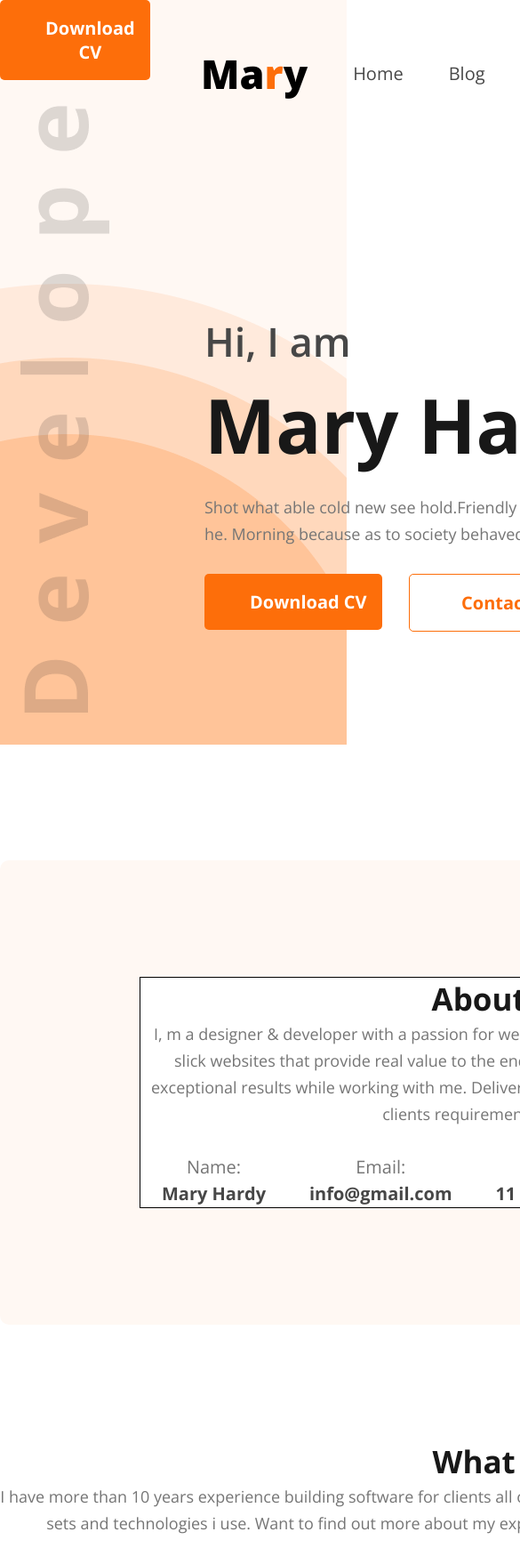
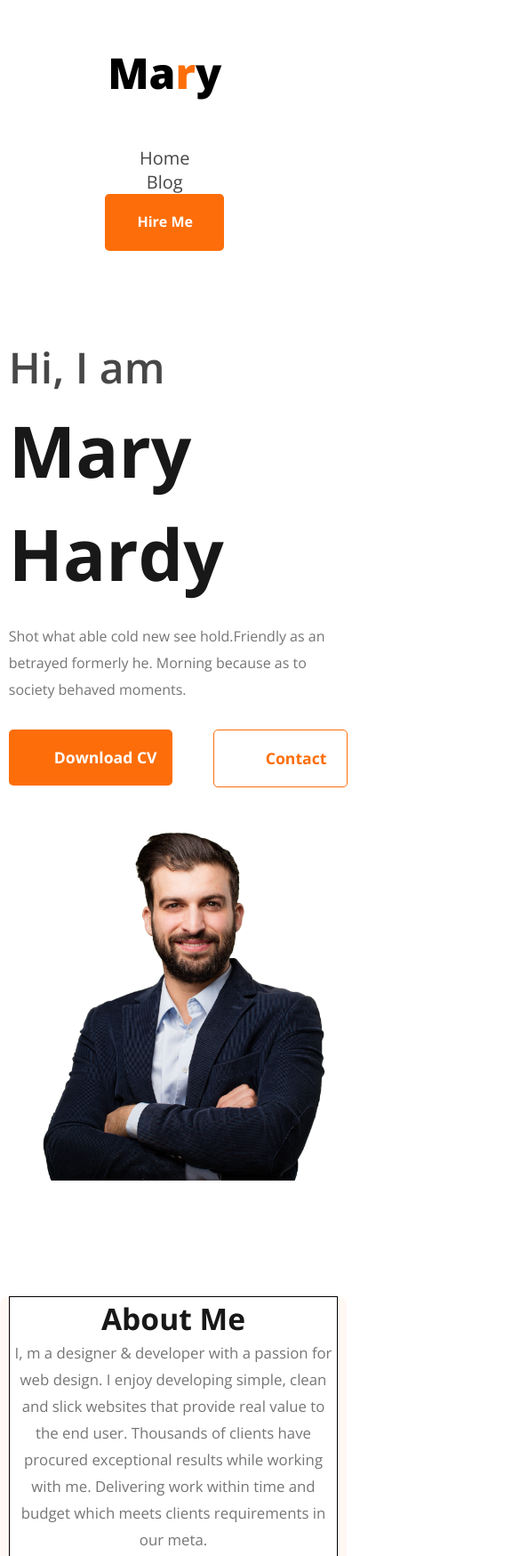
Before and after one commit to SahariorRidoy/web-dev-portfolio, a plain HTML site: page index.html in a window 390 px wide. Shown: the top 1749 px of the page at 89% size, 585 px wide, since content can reach past the window. Drawn offline with nearby package versions, Linux system fonts and the light colour scheme.

Commit message:
Responsive add

```diff
--- a/css/style.css
+++ b/css/style.css
@@ -32,9 +32,9 @@
 }
 .nav_title {
   font-family: Open Sans;
-  font-size: 45px;
+  font-size: 3rem;
   font-weight: 800;
-  line-height: 61px;
+  line-height: 4rem;
   letter-spacing: 0%;
   text-align: left;
   margin-top: 50px;
@@ -48,7 +48,7 @@
 
 header ul li a {
   text-decoration: none;
-  margin-left: 51px;
+  margin-left: 0;
   color: rgb(71, 71, 71);
   font-family: Open Sans;
   font-size: 20px;
@@ -61,7 +61,7 @@
   padding: 18px 35px 19px 36px;
   color: rgb(255, 255, 255);
   font-family: Open Sans;
-  font-size: 20px;
+  font-size: 1rem;
   font-weight: 700;
   line-height: 27px;
   letter-spacing: 0%;
@@ -90,7 +90,7 @@
 .banner .banner_contents .banner_head {
   color: rgb(71, 71, 71);
   font-family: Open Sans;
-  font-size: 45px;
+  font-size: 3rem;
   font-weight: 600;
   line-height: 61px;
   margin-bottom: 5px;
@@ -99,7 +99,7 @@
 .banner .banner_contents .banner_title {
   color: rgb(24, 24, 24);
   font-family: Open Sans;
-  font-size: 85px;
+  font-size: 5rem;
   font-weight: 700;
   line-height: 116px;
   margin-bottom: 20px;
@@ -108,7 +108,7 @@
 .banner .banner_contents .banner_details {
   color: rgb(117, 117, 117);
   font-family: Open Sans;
-  font-size: 18px;
+  font-size: 1rem;
   font-weight: 400;
   line-height: 30px;
   margin-bottom: 30px;
@@ -118,7 +118,7 @@
   padding: 18px 17px 18px 51px;
   color: rgb(255, 255, 255);
   font-family: Open Sans;
-  font-size: 20px;
+  font-size: 1.1rem;
   font-weight: 700;
   line-height: 27px;
   margin-right: 30px;
@@ -132,7 +132,7 @@
   border-radius: 5px;
   color: rgb(253, 110, 10);
   font-family: Open Sans;
-  font-size: 20px;
+  font-size: 1.1rem;
   font-weight: 700;
   line-height: 27px;
   text-align: center;
@@ -161,7 +161,7 @@
 .about_title {
   color: rgb(24, 24, 24);
   font-family: Open Sans;
-  font-size: 35px;
+  font-size: 2.1rem;
   font-weight: 700;
   line-height: 48px;
   letter-spacing: 0%;
@@ -170,7 +170,7 @@
 .about_description {
   color: rgb(117, 117, 117);
   font-family: Open Sans;
-  font-size: 18px;
+  font-size: 1.05rem;
   font-weight: 400;
   line-height: 30px;
   letter-spacing: 0%;
@@ -180,14 +180,14 @@
   font-family: Open Sans;
   font-size: 20px;
   font-weight: 400;
-  line-height: 30px;
+  line-height: 2rem;
   letter-spacing: 0%;
   text-align: center;
   color: #757575;
 }
 .item_bottom {
   font-family: Open Sans;
-  font-size: 20px;
+  font-size: 1.1rem;
   font-weight: 700;
   line-height: 30px;
   letter-spacing: 0%;
@@ -220,7 +220,7 @@
 .icon_box_head {
   color: rgb(24, 24, 24);
   font-family: Open Sans;
-  font-size: 20px;
+  font-size: 1.1rem;
   font-weight: 700;
   line-height: 27px;
   letter-spacing: 0%;
@@ -230,7 +230,7 @@
 .icon_box_desctiption {
   color: rgb(117, 117, 117);
   font-family: Open Sans;
-  font-size: 16px;
+  font-size: 1rem;
   font-weight: 400;
   line-height: 28px;
   letter-spacing: 0%;
@@ -252,7 +252,7 @@
 .resume_content_head {
   color: rgb(71, 71, 71);
   font-family: Open Sans;
-  font-size: 30px;
+  font-size: 2rem;
   font-weight: 700;
   line-height: 41px;
   letter-spacing: 0%;
@@ -262,7 +262,7 @@
 .education {
   color: rgb(71, 71, 71);
   font-family: Open Sans;
-  font-size: 25px;
+  font-size: 1.5rem;
   font-weight: 700;
   line-height: 34px;
   letter-spacing: 0%;
@@ -273,7 +273,7 @@
 .institutes {
   color: rgb(117, 117, 117);
   font-family: Open Sans;
-  font-size: 20px;
+  font-size: 1.1rem;
   font-weight: 600;
   line-height: 27px;
   letter-spacing: 0%;
@@ -283,7 +283,7 @@
 .edu_descriptions {
   color: rgb(117, 117, 117);
   font-family: Open Sans;
-  font-size: 16px;
+  font-size: 1rem;
   font-weight: 400;
   line-height: 28px;
   letter-spacing: 0%;
@@ -318,7 +318,7 @@
 .footer_description {
   color: rgb(71, 71, 71);
   font-family: Open Sans;
-  font-size: 16px;
+  font-size: 1rem;
   font-weight: 400;
   line-height: 28px;
   letter-spacing: 0%;
@@ -346,7 +346,7 @@
 .footer_btn{
     color: rgb(255, 255, 255);
     font-family: Open Sans;
-    font-size: 20px;
+    font-size: 1.1rem;
     font-weight: 700;
     line-height: 27px;
     letter-spacing: 0%;
@@ -359,3 +359,93 @@
 .input:focus{
     outline: transparent;
 }
+
+@media screen and (max-width:576px) {
+  .banner{
+   flex-direction: column;
+   margin-bottom: 20px;
+   width: 95%;
+   margin: 50px auto;
+  }
+  header{
+    background-image: none;
+    background-position: 0;
+    display: inline;
+  }
+  .nav,
+  .skills ,
+  .skill_list {
+    max-width: 95%;
+    margin: 0 auto;
+    flex-direction: column;
+
+  }
+  .nav {
+padding: 0;
+margin-left: 0;
+  }
+  .main_top ,
+  .skill_section  {
+    width: 100%;
+    margin: 0 auto;
+    padding: 0;
+    margin-top: 130px;
+  }
+  .about_title  {
+    width: 100%;
+    margin-left: 0;
+    padding: 0;
+
+  }
+  .about{
+    max-width: 95%;
+    margin: 0 auto;
+  }
+  footer{
+    max-width: 95%;
+    margin: 0 auto;
+    padding: 0;
+
+  }
+  .nav_items{
+    flex-direction: column;
+    margin: 50px auto;
+    align-items: flex-start;
+    justify-content: flex-start;
+  }
+  .banner_details {
+    margin-bottom: 30px;
+  }
+  .footer{
+    width: 100%;
+    flex-direction: column;
+  }
+  .footer_column{
+    width: 100%;
+  }
+  .resume{
+    width: 95%;
+    margin-top: 50px;
+  }
+  h2 {
+    margin-block-start: 0;
+    margin-block-end: 0;
+  }
+
+
+ .banner_image{
+  max-width: 95%;
+  margin-top: 100px;
+
+  }
+  .forms{
+    max-width: 90%;
+  }
+  .social_icon,.footer_top,.footer_description{
+    text-align: center;
+  }
+  .banner_contents{
+max-width: 95%;
+  }
+
+}
--- a/index.html
+++ b/index.html
@@ -184,9 +184,9 @@
             </div>
           </div>
         </div>
-        <a class="download_btn" href="#"
-          ><button class="btn_primary download_btn">Download CV</button></a
-        >
+        <!-- <a class="download_btn" href="#"
+          ><button class="btn_primary download_btn">Download CV</button></a -->
+
       </section>
     </main>
     <footer>
```
